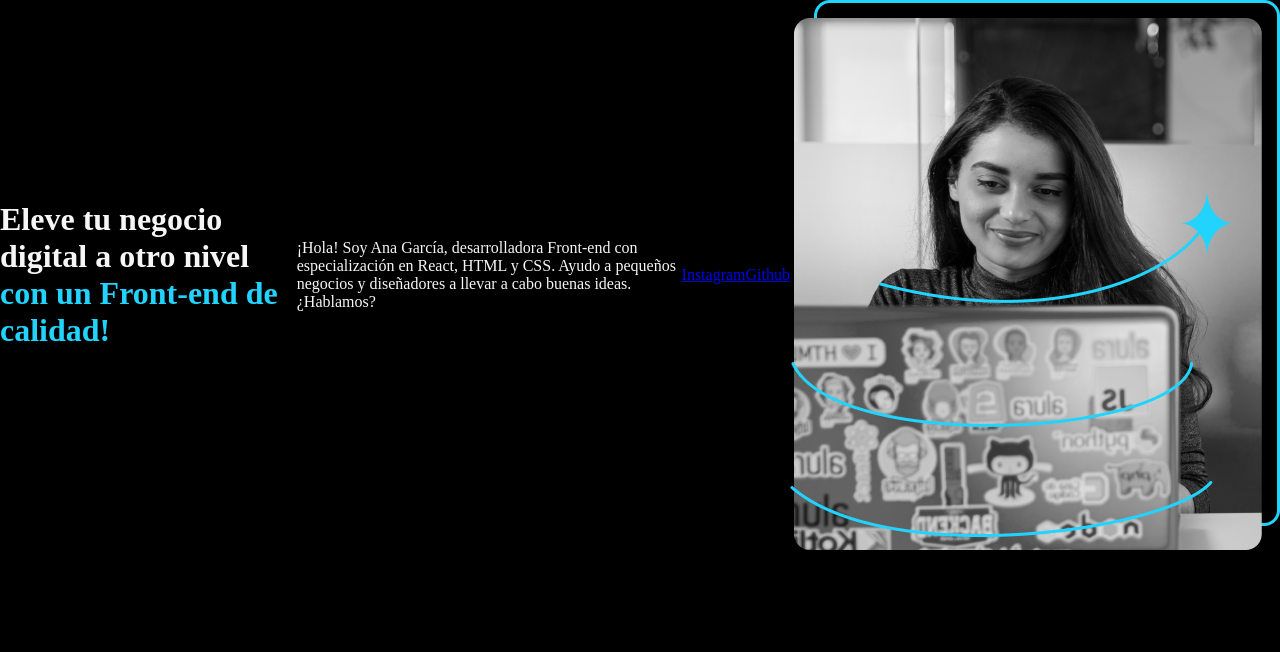
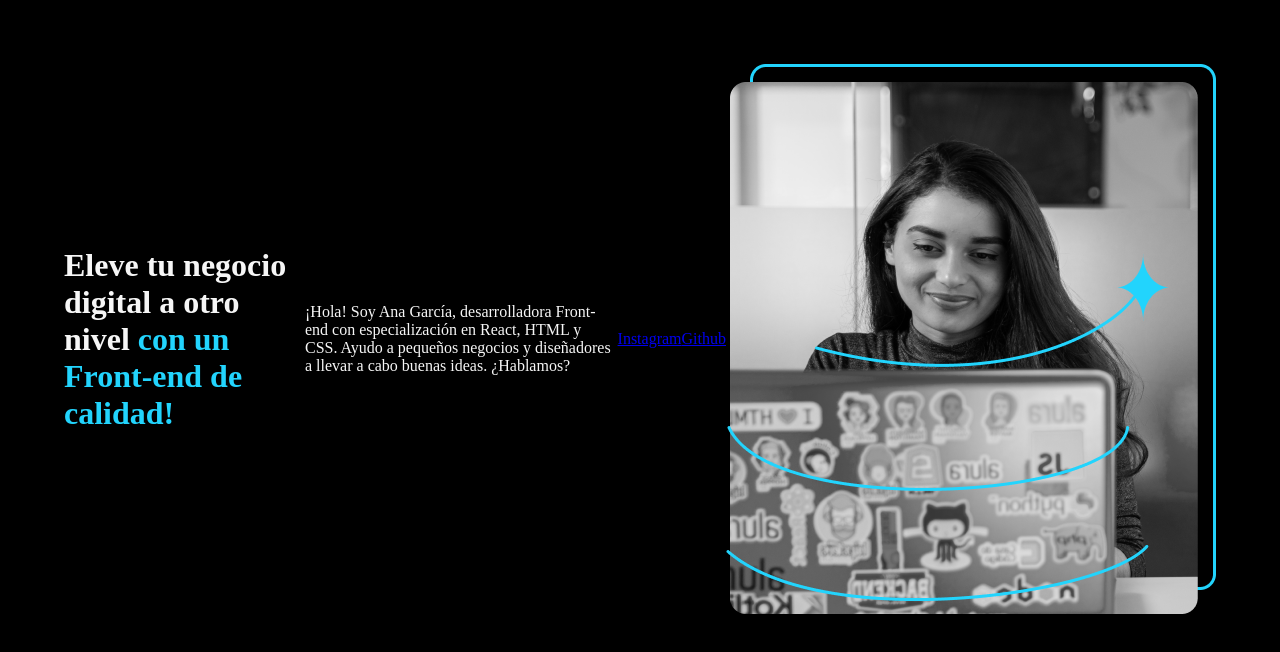
Before and after one commit to GuillenA7/HTML-y-CSS, a plain HTML site: page index.html in a window 1280 px wide. Drawn offline with Linux system fonts and the light colour scheme.

Commit message:
Alineando el contenido

```diff
--- a/style.css
+++ b/style.css
@@ -17,4 +17,6 @@ body {
 .presentacion {
     display: flex;
     align-items: center;
+    margin: 5%;
+    justify-content: space-between;
 }
```
Also changed, not shown: 1 other file.
